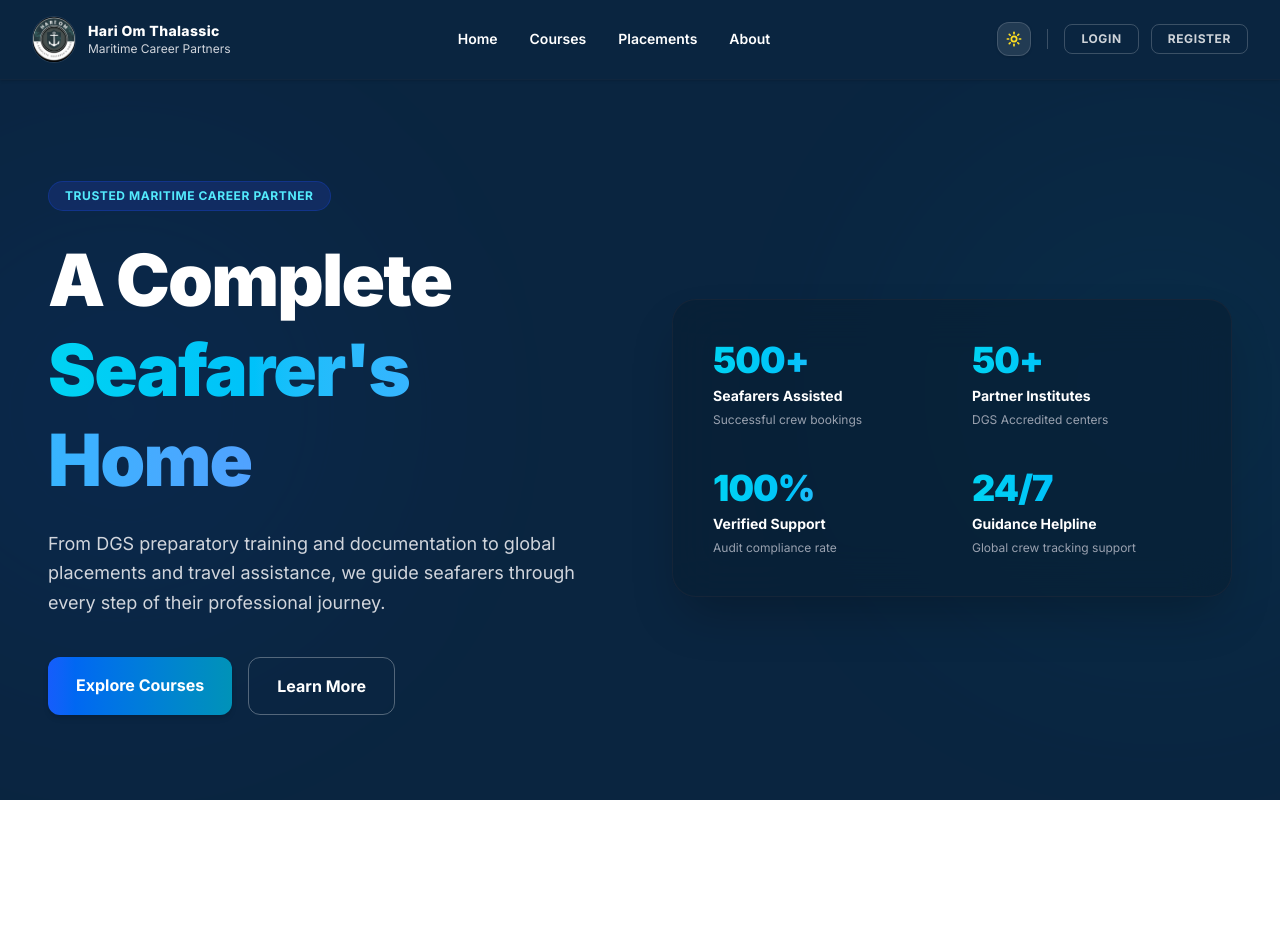
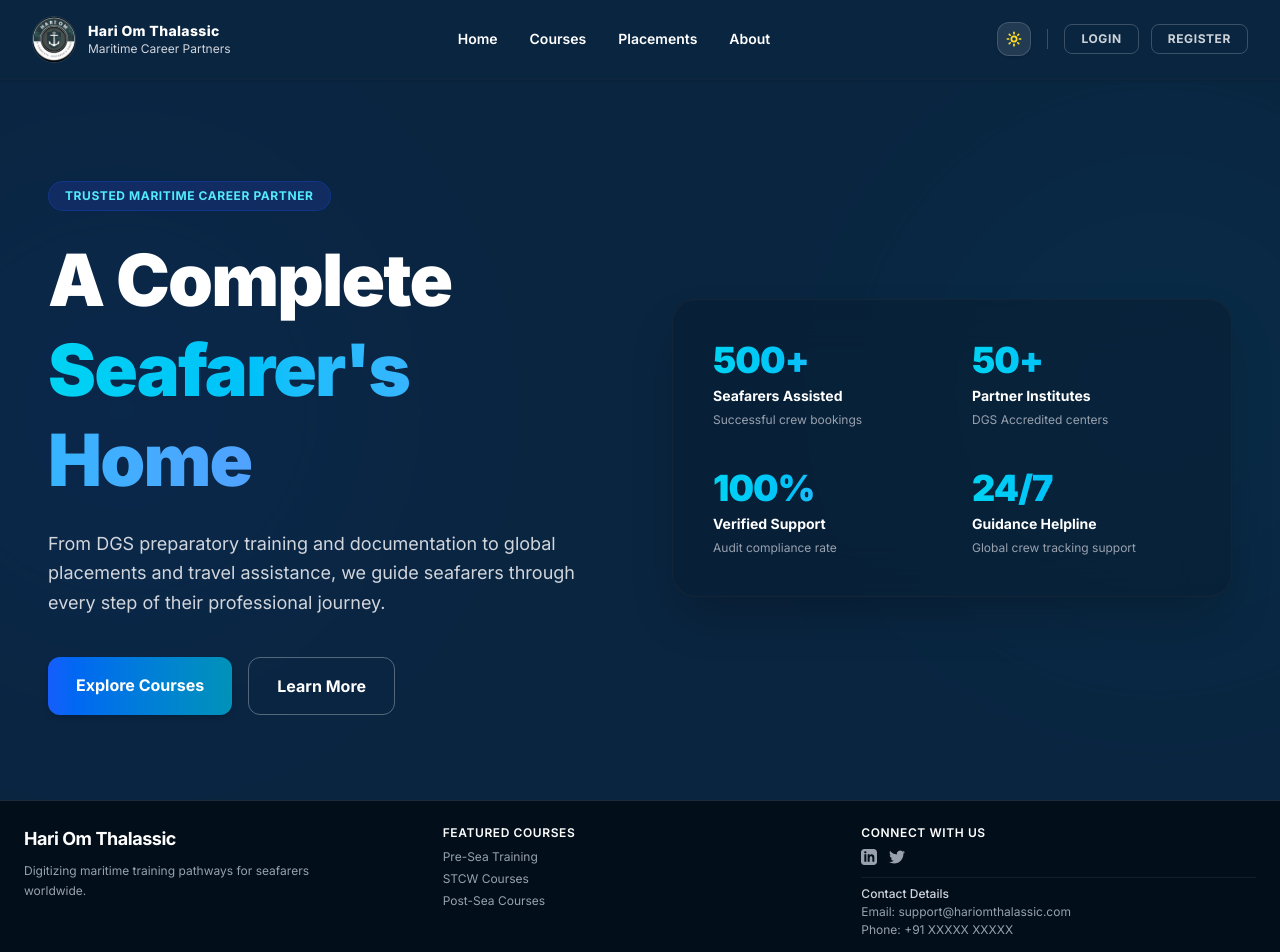
Before and after one commit to engineersurajsahani/thalassic-webapp, a Next.js app: page / in a window 1280 px wide. Shown: the top 952 px of the page. Before the commit the page ends 800 px from the top, so only its background shows below. Built offline with nearby package versions, Linux system fonts and the light colour scheme.

Commit message:
footer updated

```diff
--- /dev/null
+++ b/src/app/(website)/footer.tsx
@@ -0,0 +1,81 @@
+import React from 'react';
+import Link from 'next/link';
+
+export default function Footer() {
+  return (
+    <footer className="bg-[#020e1a] border-t border-gray-800 text-gray-400 font-sans w-full">
+      <div className="max-w-7xl mx-auto px-6 py-6">
+
+        {/* Main Content Grid */}
+        <div className="grid grid-cols-1 md:grid-cols-3 gap-6 items-start">
+
+          {/* Brand & Mission Column */}
+          <div className="space-y-2">
+            <h4 className="text-lg font-bold text-white tracking-tight">
+              Hari Om Thalassic
+            </h4>
+            <p className="text-xs text-gray-400 leading-relaxed max-w-xs">
+              Digitizing maritime training pathways for seafarers worldwide.
+            </p>
+          </div>
+
+          {/* Dynamic Featured Courses Links */}
+          <div>
+            <h4 className="text-xs font-semibold text-white uppercase tracking-wider mb-2">
+              Featured Courses
+            </h4>
+            <ul className="space-y-1.5 text-xs">
+              <li>
+                <Link href="/courses" className="hover:text-blue-400 transition-colors">Pre-Sea Training</Link>
+              </li>
+              <li>
+                <Link href="/courses" className="hover:text-blue-400 transition-colors">STCW Courses</Link>
+              </li>
+              <li>
+                <Link href="/courses" className="hover:text-blue-400 transition-colors">Post-Sea Courses</Link>
+              </li>
+            </ul>
+          </div>
+
+          {/* Connect & Contact Column */}
+          <div className="space-y-3">
+            <div>
+              <h4 className="text-xs font-semibold text-white uppercase tracking-wider mb-2">
+                Connect With Us
+              </h4>
+
+              {/* Social Media Links */}
+              <div className="flex space-x-3 mb-2">
+                <a href="https://linkedin.com" target="_blank" rel="noopener noreferrer" className="hover:text-white transition-colors" aria-label="LinkedIn">
+                  <svg className="w-4 h-4" fill="currentColor" viewBox="0 0 24 24">
+                    <path d="M19 0h-14c-2.761 0-5 2.239-5 5v14c0 2.761 2.239 5 5 5h14c2.762 0 5-2.239 5-5v-14c0-2.761-2.238-5-5-5zm-11 19h-3v-11h3v11zm-1.5-12.268c-.966 0-1.75-.79-1.75-1.764s.784-1.764 1.75-1.764 1.75.79 1.75 1.764-.783 1.764-1.75 1.764zm13.5 12.268h-3v-5.604c0-3.368-4-3.113-4 0v5.604h-3v-11h3v1.765c1.396-2.586 7-2.777 7 2.476v6.759z"/>
+                  </svg>
+                </a>
+                <a href="https://twitter.com" target="_blank" rel="noopener noreferrer" className="hover:text-white transition-colors" aria-label="Twitter">
+                  <svg className="w-4 h-4" fill="currentColor" viewBox="0 0 24 24">
+                    <path d="M23.953 4.57a10 10 0 01-2.825.775 4.958 4.958 0 002.163-2.723c-.951.555-2.005.959-3.127 1.184a4.92 4.92 0 00-8.384 4.482C7.69 8.095 4.067 6.13 1.64 3.162a4.822 4.822 0 00-.666 2.475c0 1.71.87 3.213 2.188 4.096a4.904 4.904 0 01-2.228-.616v.06a4.923 4.923 0 003.946 4.827 4.996 4.996 0 01-2.212.085 4.936 4.936 0 004.604 3.417 9.867 9.867 0 01-6.102 2.105c-.39 0-.779-.023-1.17-.067a13.995 13.995 0 007.557 2.209c9.053 0 13.998-7.496 13.998-13.985 0-.21 0-.42-.015-.63A9.935 9.935 0 0024 4.59z"/>
+                  </svg>
+                </a>
+              </div>
+            </div>
+
+            {/* Contact Parameters */}
+            <div className="text-xs space-y-0.5 border-t border-gray-800/60 pt-2">
+              <p className="text-gray-300 font-medium">Contact Details</p>
+              <p className="text-gray-400">Email: support@hariomthalassic.com</p>
+              <p className="text-gray-400">Phone: +91 XXXXX XXXXX</p>
+            </div>
+
+            {/* Legal Links */}
+            <div className="flex space-x-4 text-xs pt-1">
+              <Link href="/privacy" className="hover:text-blue-400 transition-colors">Privacy Policy</Link>
+              <Link href="/terms" className="hover:text-blue-400 transition-colors">Terms & Conditions</Link>
+            </div>
+          </div>
+
+        </div>
+
+      </div>
+    </footer>
+  );
+}
--- a/src/app/(website)/layout.tsx
+++ b/src/app/(website)/layout.tsx
@@ -1,4 +1,5 @@
 import Navbar from "@/components/layout/navbar/navbar";
+import Footer from "./footer";
 
 export default function WebsiteLayout({
   children,
@@ -6,9 +7,12 @@ export default function WebsiteLayout({
   children: React.ReactNode;
 }) {
   return (
-    <>
-      <Navbar />
-      <main>{children}</main>
-    </>
+    <div className="min-h-screen flex flex-col justify-between bg-[#031525]">
+      <div>
+        <Navbar />
+        <main>{children}</main>
+      </div>
+      <Footer />
+    </div>
   );
 }
```
